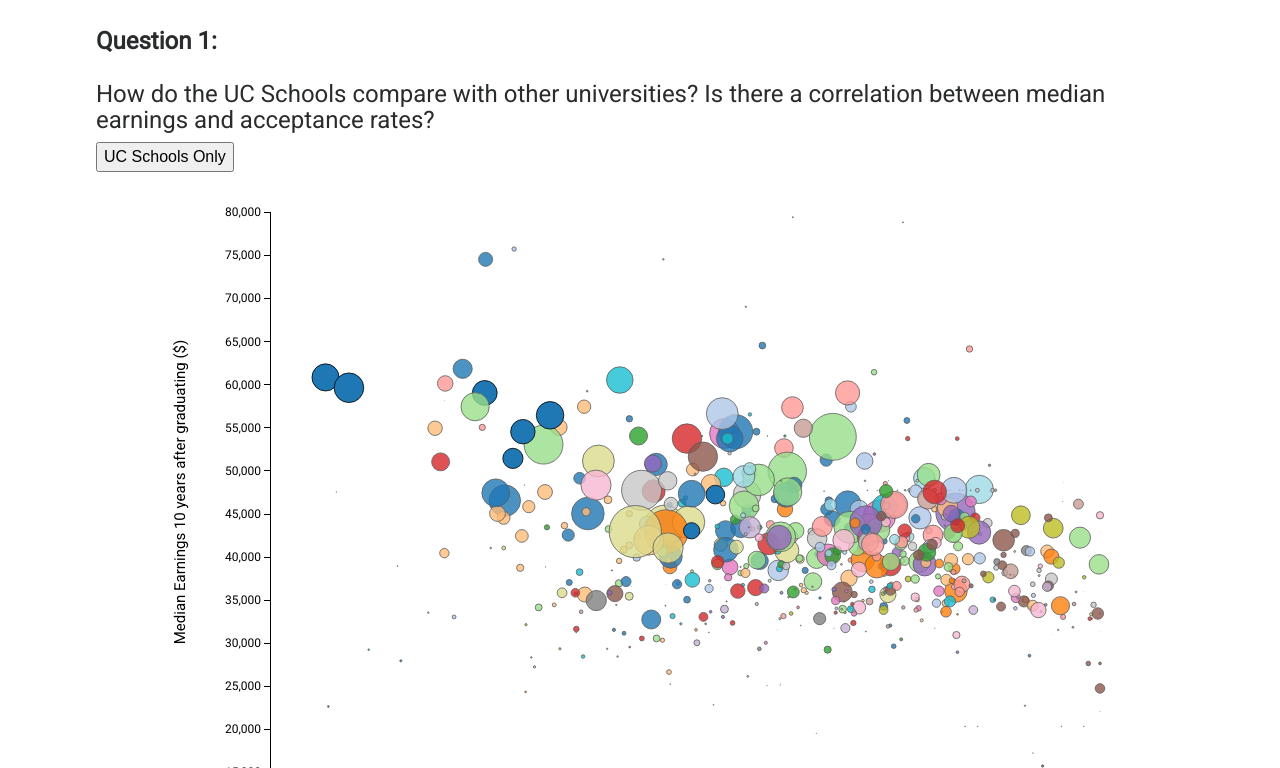
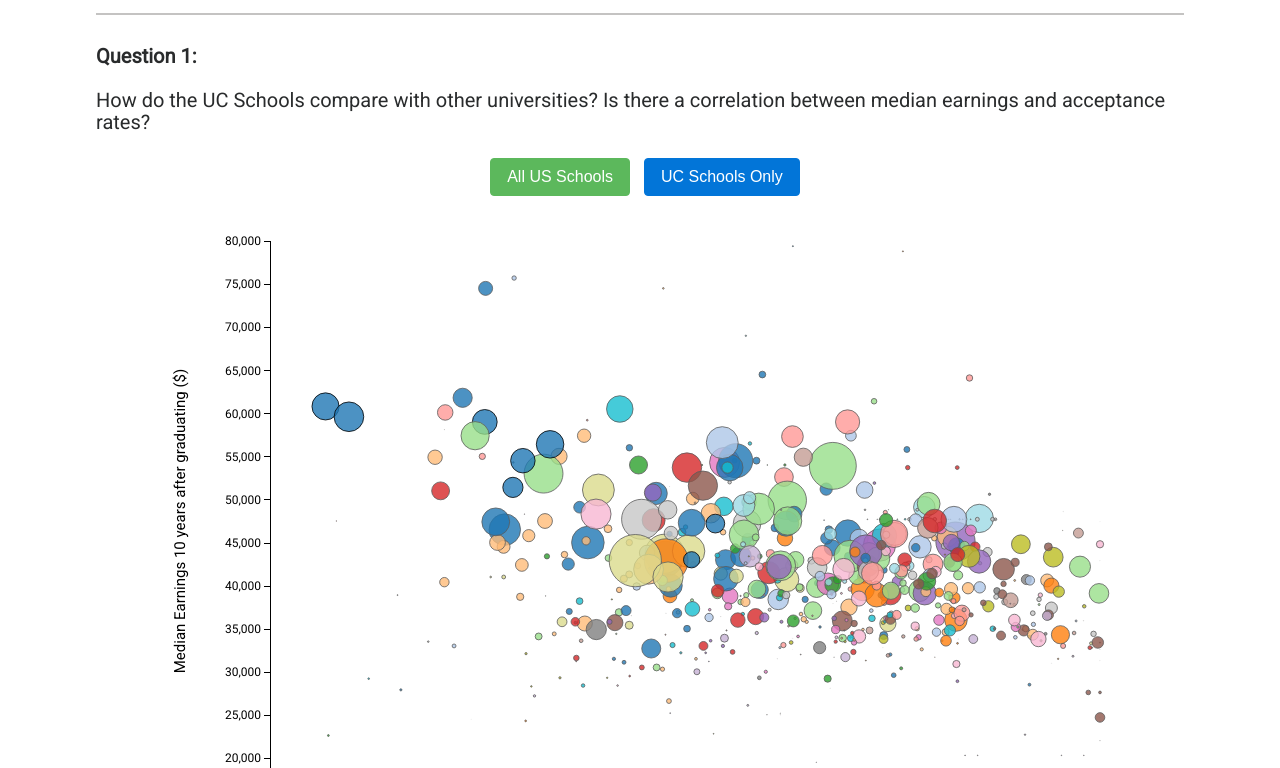
Before and after one commit to CodingTyrannosaurus/ecs163, a plain HTML site: page p1/index.html in a window 1280 px wide. Shown: the part 94-862 px from the top of the page. Drawn offline with Linux system fonts and the light colour scheme.

Commit message:
done with first two graphs

```diff
--- a/p1/index.html
+++ b/p1/index.html
@@ -34,8 +34,14 @@
       <h4><b>Question 1: </b> <br><br>How do the UC Schools compare with other universities? Is there a correlation between median earnings and acceptance rates?</h4>
     </div>
 
-    <button class="filterButton" style="text-align:center;">UC Schools Only</button>
-    <div id="scatter" align="center"></div>
+    <div class="buttonBox" align="center">
+      <button class="filterUS filterButton btn btn-success" data-toggle="button" aria-pressed="true">All US Schools</button>
+      <button class="filterUC filterButton btn btn-primary" role="button" aria-pressed="false" checked>UC Schools Only</button>
+    </div>
+
+    <div class="row">
+      <div id="scatter" align="center"></div>
+    </div>
 
     <div class="description">
   		<p>
@@ -105,8 +111,13 @@
     <script src="js/piechart.js"></script>
     <script src="js/viz.js"></script>
     <script>
-      $(".filterButton").click(function() {
-        $(".dot").css('fill-opacity', '0.2');
+      $(".filterUC").click(function() {
+        $(".dot").css('fill-opacity', '0.15');
+        $(".ucdot").css('fill', 'rgb(31, 119, 180)');
+      });
+
+      $(".filterUS").click(function() {
+        $(".dot").css('fill-opacity', '0.8');
       });
     </script>
   </body>
--- a/p1/js/piechart.js
+++ b/p1/js/piechart.js
@@ -81,10 +81,10 @@ function buildPieChart(csvFile, title, category, selector) {
 
       // var colorDomain = [0.1, 0.9, 0.11, 0.42]
       newSlice.append("path")
+        .attr("fill", function(d, i) { return colorScale20(i); })
         .attr("d", arc)
         .attr("id", function(d, i) { return "arc-" + i })
         .attr("stroke", "gray")
-        .attr("fill", function(d, i) { return colorScale20(i); })
         // .attr("fill", function(d,i){ return d3.interpolateRainbow(Math.random()); })
         .on('mouseover', tooltip.show)
         .on('mouseout', tooltip.hide);
--- a/p1/js/scatterplot.js
+++ b/p1/js/scatterplot.js
@@ -11,7 +11,6 @@ var x = d3.scaleLinear()
 // setup y scale
 var y = d3.scaleLinear()
     .range([height, 0]);
-
 
 // create x axis
 var xAxis = d3.axisBottom()
@@ -58,7 +57,6 @@ function loadScatterPlot(dfilter) {
     scatterPlot.append("text")
       .attr("transform", "translate("+ (width/2) +","+ height +")")
       .attr("y", margin.bottom - 20)
-      // .attr("dx", "1em")
       .attr("class", "label")
       .style("text-anchor", "middle")
       .text("Acceptance Rate");
@@ -87,6 +85,7 @@ function loadScatterPlot(dfilter) {
       .enter().append("circle")
       // .filter(function(d) { return d.state == "CA" || d.state == "TX" || d.state == "FL" || d.state == "NY" || d.state == "IL"})
       // .attr("class", "dot")
+      .attr("fill", function(d) { return colorScale20(d.state); })
       .attr("class", function(d) { return (d.ucflag == 1)?'ucdot':'dot'; })
       // radius
       .attr("r", 10)
@@ -94,34 +93,16 @@ function loadScatterPlot(dfilter) {
       // x and y axis coords of the center of the element
       .attr("cx", function(d) { return x(d.adm_rate); })
       .attr("cy", function(d) { return y(d.earnings); })
-      // .attr("fill", function(d,i){ return d3.interpolateRainbow(Math.random()) })
-      // .attr("fill", function(d,i){ return d3.interpolateRainbow(colors[]); })
-      .style("fill", function(d) { return colorScale20(d.state); })
       .on('mouseover', tooltip.show)
       .on('mouseout', tooltip.hide);
-      // .each(function(d) {
-      //   if (d.ucflag == 1) {
-      //
-      //   }
-      //   return d;
-      // }
-            // var header = d3.select(this);
-            // // loop through the keys - this assumes no extra data
-            // d3.keys(d).forEach(function(key) {
-            //     if (key != "data-name")
-            //         header.attr(key, d[key]);
-            // });
-
-
-
-
 
       // add legend
-      var linearSize = d3.scaleLinear().domain([0,10]).range([10, 30]);
-
-      scatterPlot.append("g")
-        .attr("class", "legendSize")
-        .attr("transform", "translate(20, 40)");
+      // var linearSize = d3.scaleLinear().domain([0,10]).range([10, 30]);
+      //
+      // scatterPlot.append("g")
+      //   .attr("class", "legendSize")
+      //   .attr("transform", "translate(20, 40)");
+      //
 
       // var legendSize = d3.legendSize()
       //   .scale(linearSize)
--- a/p1/js/viz.js
+++ b/p1/js/viz.js
@@ -1,6 +1,11 @@
 // choose color scheme
-var colorScale = d3.scaleOrdinal(d3.schemeCategory10);
+// var colorScale = d3.scaleOrdinal(d3.schemeCategory10);
 var colorScale20 = d3.scaleOrdinal(d3.schemeCategory20);
+
+for (var i = 0; i < 20; i++) {
+  console.log(colorScale20(i));
+}
+// console.log(colorScale20(0));
 
 loadScatterPlot("US");
 
--- a/p1/styles/style.css
+++ b/p1/styles/style.css
@@ -13,12 +13,14 @@ h2 {
 h3 {
   font-weight: 400;
   text-align: center;
+  font-size: 25px;
 }
 
 h4 {
   margin-top: 30px;
   text-align: left;
   font-weight: 400;
+  font-size: 20px;
 }
 
 hr {
@@ -30,10 +32,21 @@ p {
   text-align: justify;
 }
 
+.question {
+  margin-bottom: 20px;
+}
+
+.description {
+  margin-top: 20px;
+}
+
+.intro {
+  margin-top: 20px;
+}
+
 /***** scatter plot styling *****/
 #scatter {
   width: 100%;
-  margin-bottom: 5%;
 }
 
 .axis path,
@@ -60,7 +73,7 @@ p {
 }
 
 .ucdot {
-  fill-opacity: 1;
+  fill-opacity: 0.8;
   stroke: black;
   stroke-width: 0.8px;
 }
@@ -78,10 +91,16 @@ p {
   stroke-width: 2.5px;
 }
 
-/*.filterButton {
+.buttonBox {
+  /*border: 2px black solid;*/
+  padding-top: 5px;
+  padding-bottom: 5px;
+  text-align: center;
+}
 
-  margin: 0 auto;
-}*/
+.filterButton {
+  margin-left: 10px;
+}
 
 /*.legend rect {
   fill:white;
```
